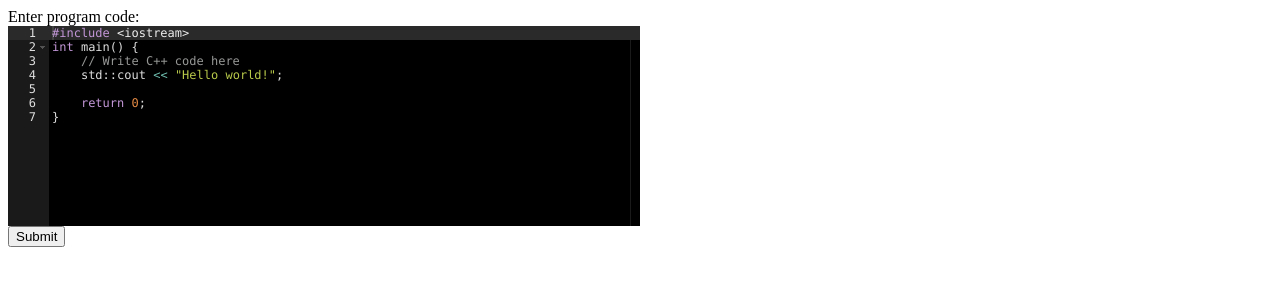
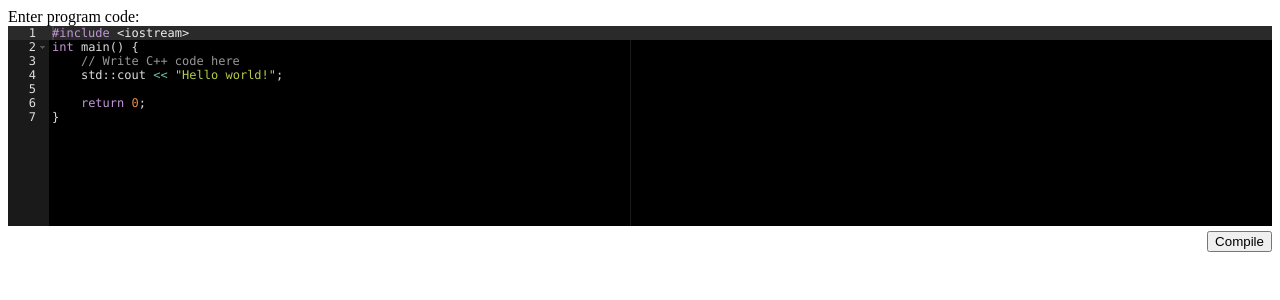
Before and after one commit to otto2048/honours-project, a PHP site: page /compileForm.html in a window 1280 px wide. Shown: the top 300 px of the page. Run offline with PHP 8.4, Linux system fonts and the light colour scheme; some libraries are stand-ins or nearby versions.

Commit message:
Update some layout and style stuff

```diff
--- a/prototyping/basicCompilerV2/compileAction.php
+++ b/prototyping/basicCompilerV2/compileAction.php
@@ -3,22 +3,26 @@
     //get code sent to server
     $input = $_POST["code-input"];
 
+    //create cpp file
     $tmpFile = fopen("tmpFile.cpp", "w");
 
+    //add code to cpp file
     fwrite($tmpFile, $input);
 
     fclose($tmpFile);
 
+    //compile cpp into exe
     $compiled = shell_exec("g++ tmpFile.cpp -o js/executable 2>&1");
 
     if ($compiled)
     {
+        //echo any error message from compilation
         echo $compiled;
     }
     else
     {
+        //send to debug page
         echo '<script type="text/javascript">window.open("debug.html", name="_self")</script>';
-      //  echo shell_exec("./executable");
     }
 
 ?>
--- a/prototyping/basicCompilerV2/compileForm.html
+++ b/prototyping/basicCompilerV2/compileForm.html
@@ -7,21 +7,21 @@
     </head>
 
     <body>
-        <form role="form" method="POST" action="compileAction.php">
+        <form method="POST" action="compileAction.php">
 
-            <label for="code">Enter program code:</label>
+            <label for="code-input">Enter program code:</label>
 
             <input type="hidden" name="code-input" class="code-input">
             <div id="editor-container">
                 <div id="editor">#include &#60;iostream&#62;
 int main() {
     // Write C++ code here
-    std::cout << "Hello world!";
+    std::cout &lt;&lt; "Hello world!";
 
     return 0;
 }</div>
-        </div>
-            <button class="btn" type="submit">Submit</button>
+            </div>
+            <button class="btn compile-btn" type="submit">Compile</button>
 
         </form>
 
--- a/prototyping/basicCompilerV2/js/client.js
+++ b/prototyping/basicCompilerV2/js/client.js
@@ -36,7 +36,7 @@ function preparePage()
     document.getElementById("play-btn").addEventListener("click", startProgram);
 
     //set up jquery terminal
-    $('body').terminal(function(command)
+    $('#code-output').terminal(function(command)
     {
         if (command !== '')
         {
@@ -46,8 +46,7 @@ function preparePage()
             socket.send(JSON.stringify(obj));
         }
     }, {
-        height: 500,
-        width: 500
+        height: 350
     });
 }
 
--- a/prototyping/basicCompilerV2/style.css
+++ b/prototyping/basicCompilerV2/style.css
@@ -1,6 +1,5 @@
 #editor {
     position: absolute;
-    width: 50%;
     left: 0;
     bottom: 0;
     top: 0;
@@ -15,3 +14,13 @@
 .code-input {
     display: none;
 }
+
+.compile-btn {
+    margin-top: 5px;
+    float: right;
+}
+
+#play-btn {
+    margin: 5px 5px 5px;
+    float: right;
+}
```
Also changed, not shown: prototyping/basicCompilerV2/debug.html (+5 -2 lines).
